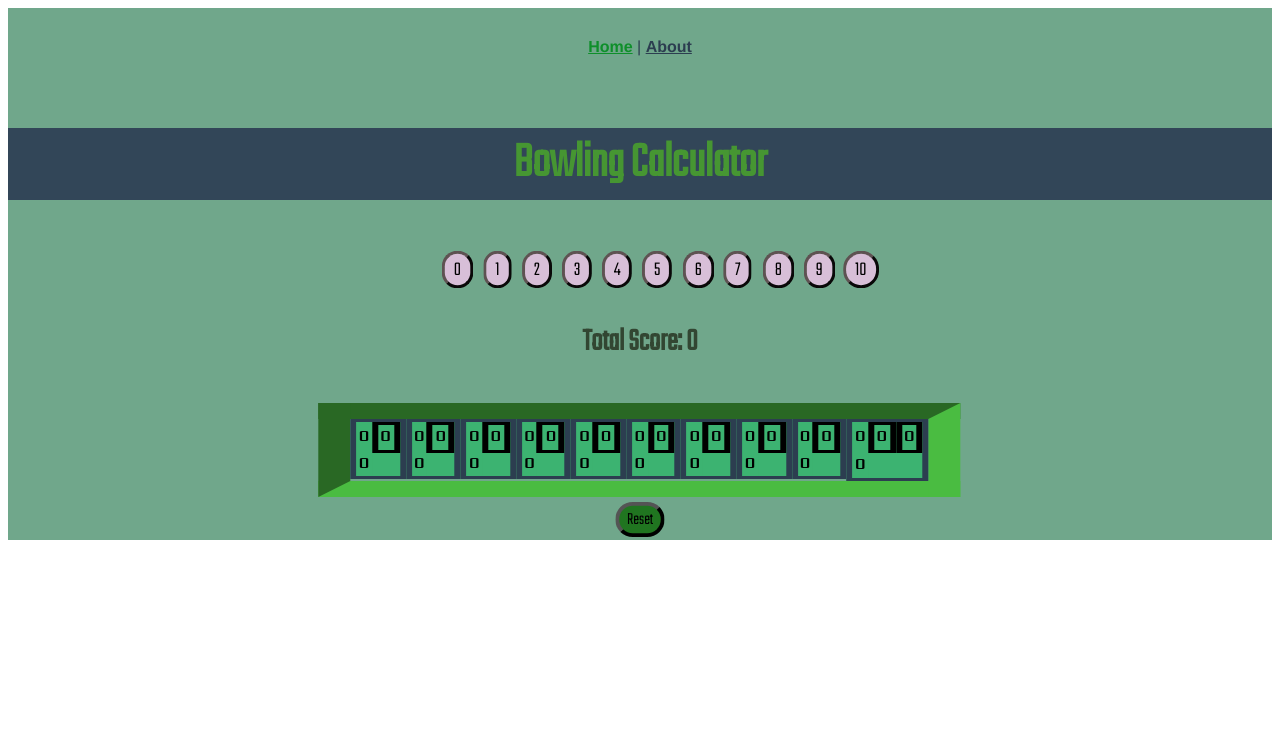
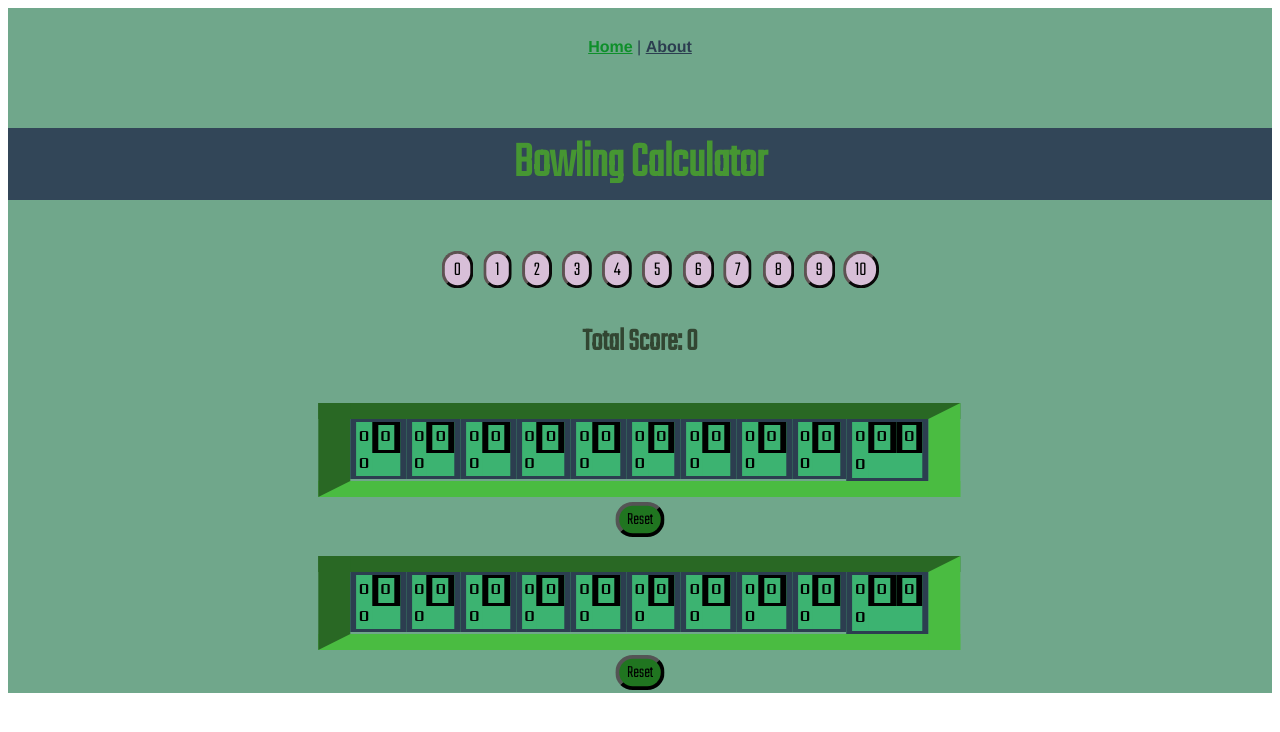
Before and after one commit to viggeron1337/Bowling-With-Backend, a Vue app in the folder client/: page / in a window 1280 px wide. Shown: the top 732 px of the page. Built offline with nearby package versions, Linux system fonts and the light colour scheme.

Commit message:
Fixed strike bug where the watcher would not trigger.

```diff
--- a/client/package.json
+++ b/client/package.json
@@ -40,7 +40,7 @@
     "chai": "^4.1.2",
     "chalk": "^2.0.1",
     "chromedriver": "^2.27.2",
-    "copy-webpack-plugin": "^4.0.1",
+    "copy-webpack-plugin": "^4.6.0",
     "cross-env": "^5.0.1",
     "cross-spawn": "^5.0.1",
     "css-loader": "^0.28.0",
--- a/client/src/components/AddScoreRecord.vue
+++ b/client/src/components/AddScoreRecord.vue
@@ -14,7 +14,7 @@
       <BowlingSchemaComponent
         v-for="index in this.numOfPlayers"
         :key="index"
-        :updateTrigger="schemaUpdateTrigger"
+        :updateTrigger="schemaUpdateTrigger[currPlayerID]"
         @reset="onResetClickChild"
       ></BowlingSchemaComponent>
     </div>
@@ -44,14 +44,14 @@ export default {
       totalTries: 0,
       gameExtended: [],
       activeButtons: 11,
-      schemaUpdateTrigger: 0,
+      schemaUpdateTrigger: [0,0,0,0],
       numOfPlayers: 0,
       players: [],
       currPlayerID: 0,
     };
   },
   created() {
-    this.numOfPlayers = store.state.players.length;
+    this.numOfPlayers = store.state.players.length * 2;
     this.players = store.state.players;
 
     for (let i = 0; i < 4; i++) {
@@ -67,6 +67,9 @@ export default {
       this.totalTries = this.players[this.currPlayerID].totalTries;
 
       if (this.totalTries < this.players[this.currPlayerID].maxTries) {
+
+       console.log("Curr ID: " + this.currPlayerID);
+
         /*Set the current try*/
         this.$store.dispatch("aNextTry");
 
@@ -82,8 +85,9 @@ export default {
         /*Award extra turns if spare or strike on last turn*/
         this.checkExtend();
 
-        /*Trigger shcema update*/
-        this.schemaUpdateTrigger++;
+        /*Trigger shcema update - uses splice to make sure the watcher triggers.*/
+        let triggerCount =  this.schemaUpdateTrigger[this.currPlayerID];
+        this.schemaUpdateTrigger.splice(this.currPlayerID, 1, triggerCount + 1)
       }
     },
     checkScoreType(pinsHit) {
--- a/client/src/components/BowlingSchema.vue
+++ b/client/src/components/BowlingSchema.vue
@@ -35,7 +35,7 @@ import ResetSchema from "@/components/ResetSchema.vue";
 export default {
   name: "BowlingSchema",
   components: {
-    ResetSchema,
+    ResetSchema
   },
   data() {
     return {
@@ -59,28 +59,32 @@ export default {
       players: []
     };
   },
-  created: function () {
+  created: function() {
     for (let i = 0; i < 9; i++) {
       this.schema[i] = {
         first: "0",
         second: "0",
-        total: "0",
+        total: "0"
       };
       this.schema[9] = {
         first: "0",
         second: "0",
         bonus: "0",
-        total: "0",
+        total: "0"
       };
     }
   },
   props: ["updateTrigger"],
   watch: {
-    updateTrigger: function () {
+    updateTrigger: {
       /*This function makes changes to an array- and for vue to react to
       these changes, the array is changed using the wrapped array functions (splice in this case).*/
-      this.assignNewEntry();
-    },
+      deep: true,
+      handler() {
+        console.log("Triggered!");
+        this.assignNewEntry();
+      }
+    }
   },
   methods: {
     assignNewEntry() {
@@ -326,13 +330,13 @@ export default {
         this.schema.splice(i, 1, {
           first: "0",
           second: "0",
-          total: "0",
+          total: "0"
         });
         this.schema.splice(9, 1, {
           first: "0",
           second: "0",
           bonus: "0",
-          total: "0",
+          total: "0"
         });
       }
     },
@@ -350,8 +354,8 @@ export default {
       this.extended = false;
       this.lastField = false;
       (this.currEntry = {}), (this.totalTries = 0);
-    },
-  },
+    }
+  }
 };
 </script>
 
```
